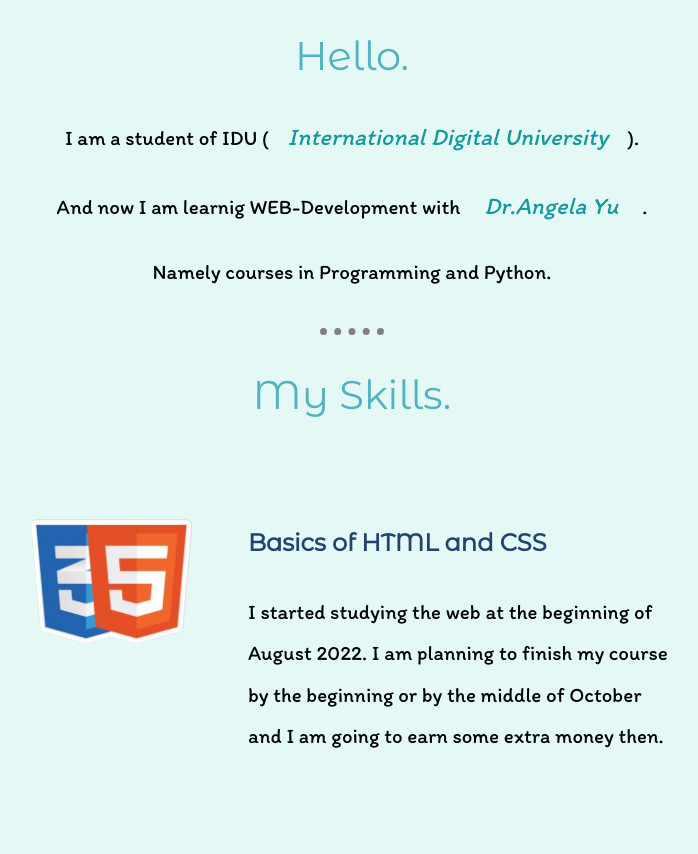
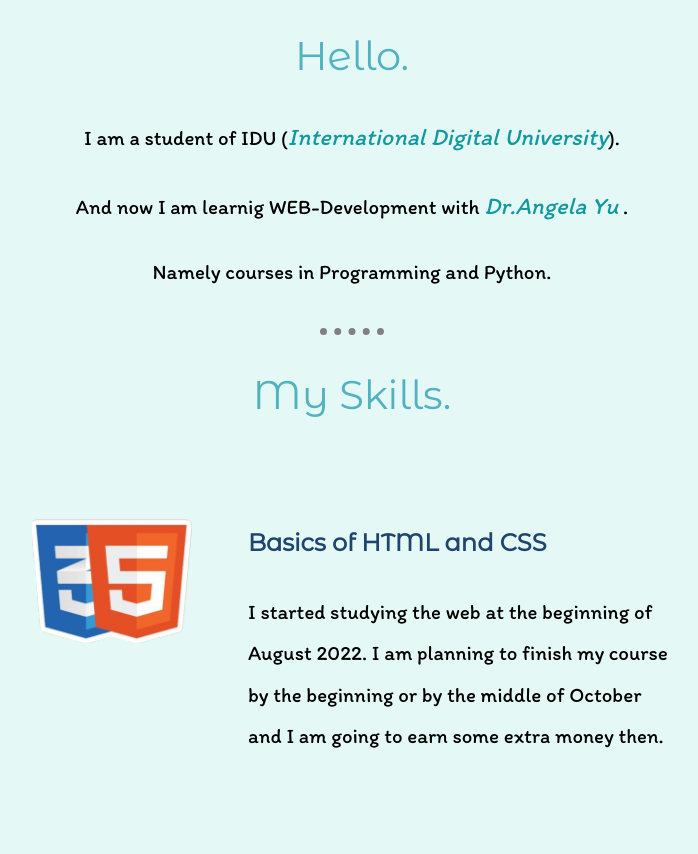
Before and after one commit to shuxrat-19/cv, a plain HTML site: page index.html in a window 1280 px wide. Shown: the part 1240-2094 px from the top of the page, without its empty margins (288-986 px from the left). Drawn offline with Linux system fonts and the light colour scheme.

Commit message:
<a> change css

```diff
--- a/css/style.css
+++ b/css/style.css
@@ -43,6 +43,14 @@ a:hover {
   color: #E4F9F5;
 }
 
+.anchor-first {
+  margin: auto 0;
+}
+
+.container-middle a:hover {
+  color: #554994;
+}
+
 .btn {
   background: #11cdd4;
   background-image: -webkit-linear-gradient(top, #11cdd4, #11999e);
@@ -74,7 +82,7 @@ a:hover {
 
 .cloud-bottom {
   position: absolute;
-  left:  9.8rem;
+  left: 9.8rem;
   bottom: 9.8rem;
 }
 
```
